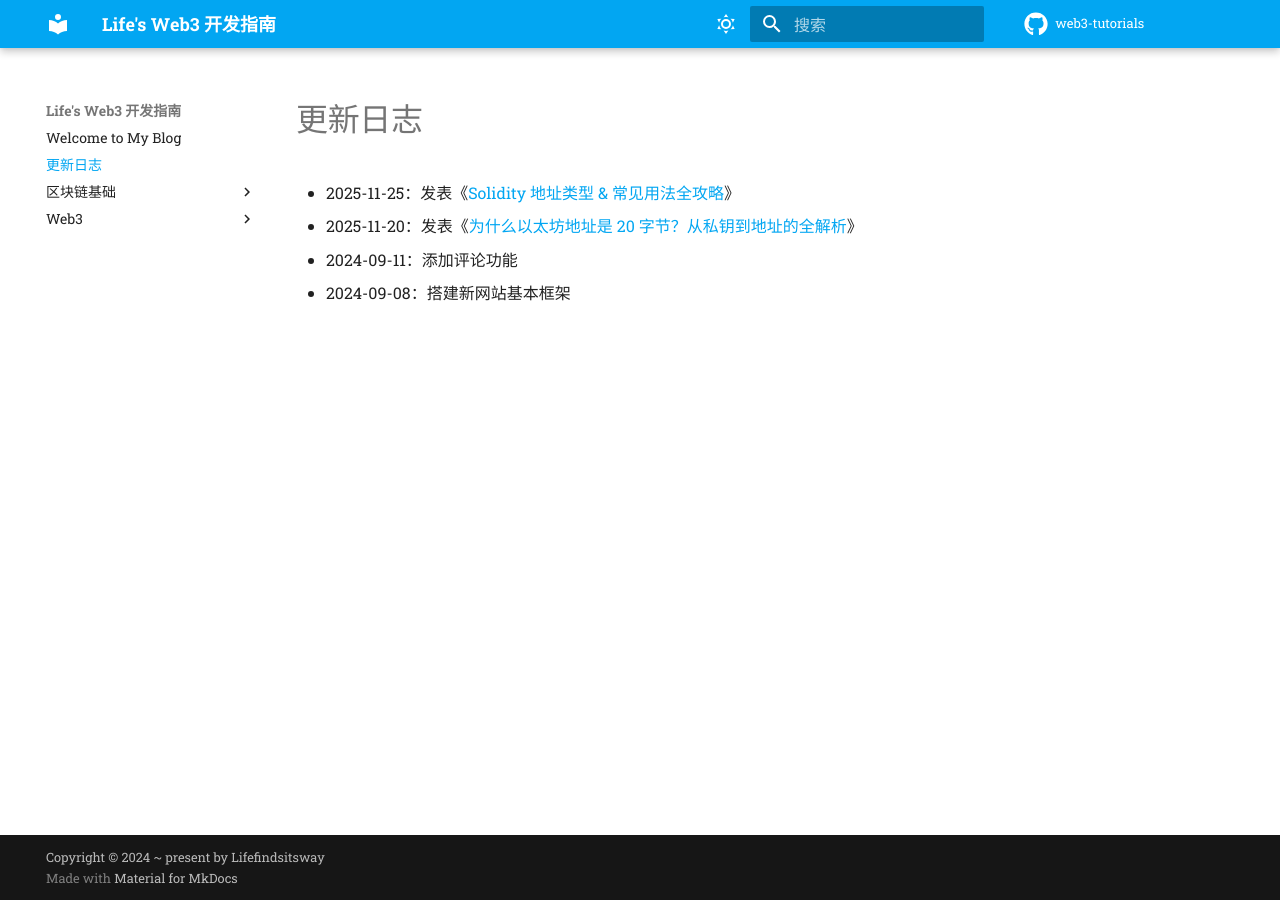
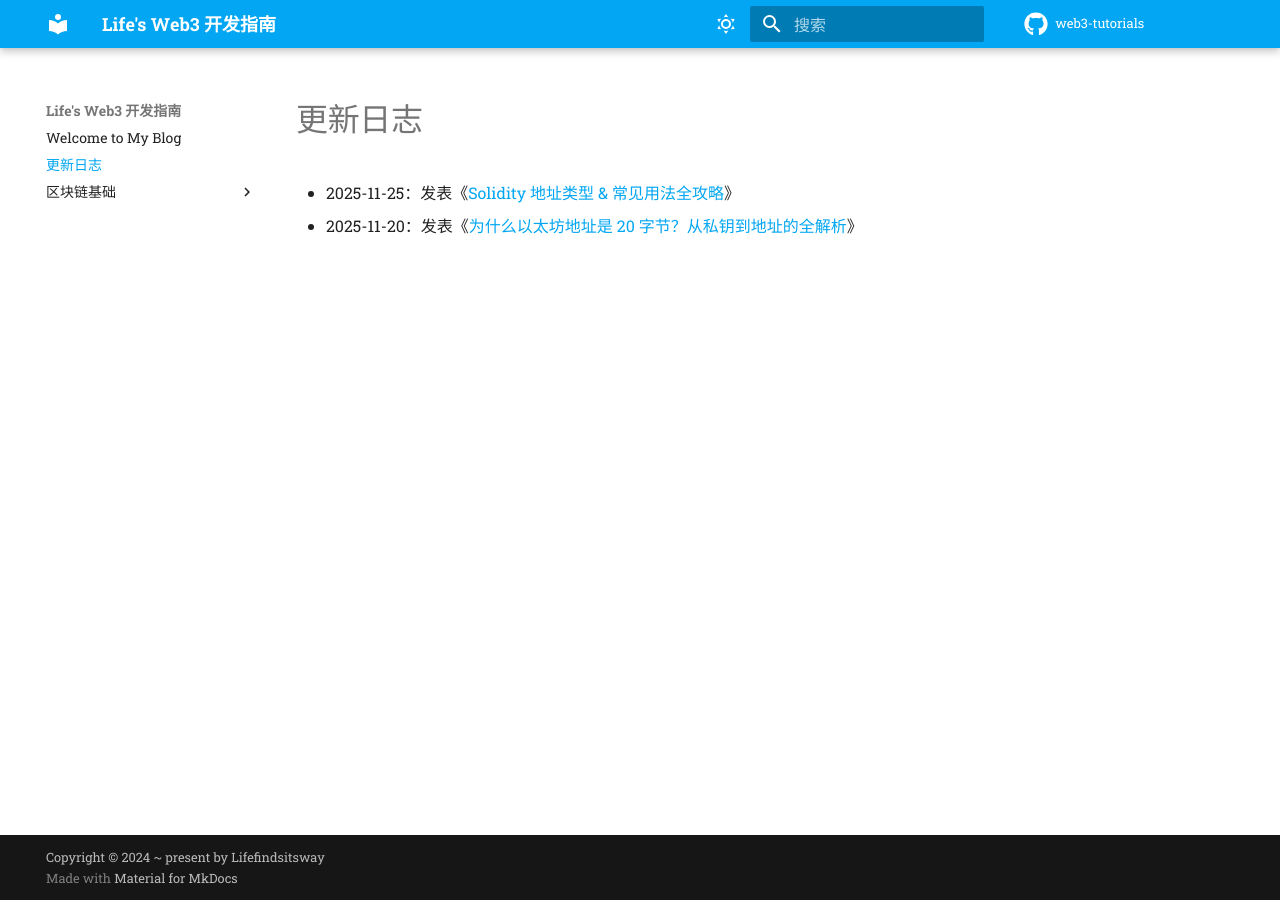
Before and after one commit to lifefindsitsway/web3-tutorials, an MkDocs documentation site: the page built from docs/changelog.md, in a window 1280 px wide. Built offline with MkDocs 1.6.1 and Material for MkDocs 9.7.7, drawn with Linux system fonts in a browser that asks for light colours; comment, search, counter and statistics services are not loaded.

Commit message:
changed changelog file

```diff
--- a/docs/changelog.md
+++ b/docs/changelog.md
@@ -1,4 +1,2 @@
 - 2025-11-25：发表《[Solidity 地址类型 & 常见用法全攻略](./blockchain/address_251125.md)》
 - 2025-11-20：发表《[为什么以太坊地址是 20 字节？从私钥到地址的全解析](./blockchain/ethereum_address_size_251120.md)》
-- 2024-09-11：添加评论功能
-- 2024-09-08：搭建新网站基本框架
--- a/mkdocs.yml
+++ b/mkdocs.yml
@@ -86,8 +86,8 @@ theme:
     - pymdownx.superfences
     - pymdownx.inlinehilite
     - pymdownx.emoji:
-        emoji_index: !!python/name:materialx.emoji.twemoji
-        emoji_generator: !!python/name:materialx.emoji.to_svg
+        emoji_index: !!python/name:material.extensions.emoji.twemoji
+        emoji_generator: !!python/name:material.extensions.emoji.to_svg
     - pymdownx.tabbed:
         alternate_style: true
     - pymdownx.tasklist:
@@ -104,7 +104,3 @@ nav:
     - Solidity:
       - 为什么以太坊地址是 20 字节？从私钥到地址的全解析: blockchain/ethereum_address_size_251120.md
       - Solidity 地址类型 & 常见用法全攻略: blockchain/address_251125.md
-  - Web3:
-    - DAPP 开发: web3/dapp/index.md
-    - DeFi:
-      - 去中心化交易所: web3/defi/dex.md
```
Also changed, not shown: docs/web3/dapp/index.md (deleted, +0 -1 lines), docs/web3/defi/dex.md (deleted, +0 -1 lines).
